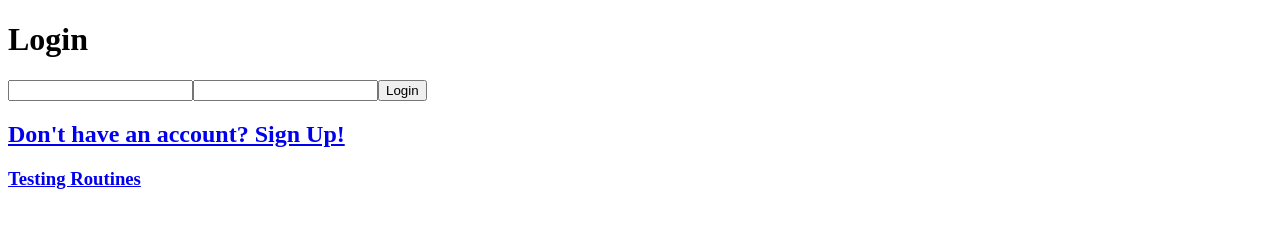
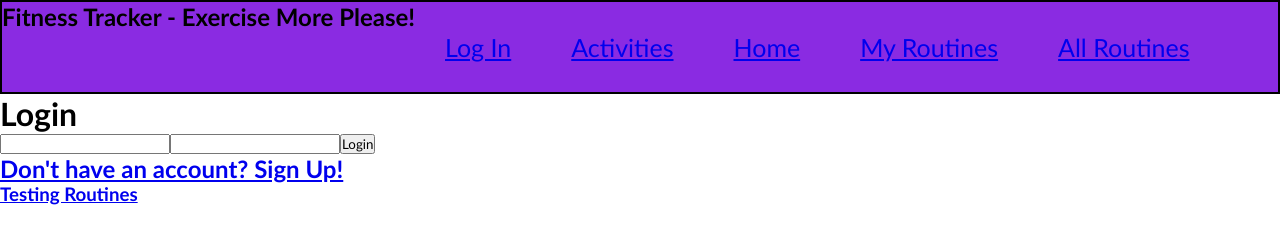
Before and after one commit to miadao/frontend_fitness, a React app: page / in a window 1280 px wide. Built offline with nearby package versions, Linux system fonts and the light colour scheme.

Commit message:
added Header component

```diff
--- a/public/styles.css
+++ b/public/styles.css
@@ -1,3 +1,41 @@
+*{
+    margin:0;
+    padding:0;
+    box-sizing: border-box;
+    font-family: 'Trebuchet MS', 'Lucida Sans Unicode', 'Lucida Grande', 'Lucida Sans', Arial, sans-serif;
+}
+
+.header {
+    background-color: blueviolet;
+    border: 2px solid;
+}
+
+.title {
+    display: flex;
+    flex-direction: row;
+    justify-content: flex-start;
+    float: left;
+}
+.links {
+    display: flex;
+    flex-direction: row;
+    justify-content: flex-start;
+}
+
+ul {
+    list-style: none;
+}
+li {
+    float: right;
+    margin: 30px;
+    font-size: 25px;;
+}
+
+.routines {
+    border: 1px solid;
+    margin: 2%;
+    font-size: 15px;
+}
 .activityDescription {
     padding-bottom: 10px;
 }
--- a/src/components/Header.js
+++ b/src/components/Header.js
@@ -0,0 +1,35 @@
+import { Link } from "react-router-dom"
+
+const Header = ({loginSuccess, setLoginSuccess}) => {
+    function logoutUser(){
+        localStorage.removeItem("token")
+        localStorage.removeItem("username")
+        setLoginSuccess(false)
+    }
+
+    return (
+        <div className="header">
+            <section className="title">
+                <h1> Fitness Tracker - Exercise More Please! </h1>
+            </section>
+
+            <section className="links">
+                <nav>
+                    <ul>
+                        <li> <Link to="/routines"> All Routines </Link></li>
+                        <li> <Link to="/myroutines"> My Routines </Link></li>
+                        <li> <Link to="/home"> Home </Link></li>
+                        <li> <Link to="/activities"> Activities </Link></li>
+                        <li>
+                            {loginSuccess ? <Link to="/login" onClick={(event) => logoutUser(event.target)} > Log Out </Link>
+                            :  <Link to="/login"> Log In </Link>}
+                        </li>
+                    </ul>
+                </nav>
+            </section>
+
+        </div>
+    )
+
+}
+export default Header;
--- a/src/components/Login.js
+++ b/src/components/Login.js
@@ -30,6 +30,7 @@ const Login = ({username, password, loginSuccess, setLoginSuccess}) => {
                 }
 
                 localStorage.setItem('token', result.token)
+                // localStorage.setItem('username', result.username)
                 return result
             }).catch(console.error)
     }
--- a/src/components/Register.js
+++ b/src/components/Register.js
@@ -86,11 +86,6 @@ const Register = () => {
                 </fieldset>
             </form>
 
-            <h1> <Link className="Log In" to="/login">Log In!</Link> </h1>
-            {/* h1 Link is for testing only so that we can re-direct ourselves without
-            creating new user each time
-             delete after we roll into production */}
-
         </div>
     )
 }
--- a/src/components/Routines.js
+++ b/src/components/Routines.js
@@ -31,14 +31,14 @@ const Routines = ({ username, token, loginSuccess}) => {
 
     return (
         <>
-            {loginSuccess ?
+            {/* {loginSuccess ?
             <h1> <Link to="/addroutines" > <button> Add Routines </button> </Link>
             <br></br>
             <Link to="/myroutines"> <button> My Routines </button> </Link>
             <br></br>
             <Link to="/login"> <button> Log Out </button></Link>
             </h1>
-            : null}
+            : null} */}
 
 
 
@@ -62,17 +62,18 @@ const Routines = ({ username, token, loginSuccess}) => {
 
                 return (
 
-                    <div className="routine" key={routine.id}>
+                    <div className="routines" key={routine.id}>
                         <h1>
                         ID: {routine.id}
                         Creator: {routine.creatorName}
                         Name: {routine.name}
                         isPublic: {routine.isPublic ? "True" : "False"}
                         Goal: {routine.goal}
-                        Activities:
-                                {routine.activities.map(activity => {
-                                    return (<div key={activity.routineActivityId}>{activity.name}</div>)
-                                })}
+                            <ul> Activities:
+                                    {routine.activities.map(activity => {
+                                        return (<div key={activity.routineActivityId}>{activity.name}</div>)
+                                    })}
+                            </ul>
                         </h1>
                         {loginSuccess && routine.creatorName === username ? <DeleteRoutines routineId={routine.id} token={token}/> : null}
                         {loginSuccess && routine.creatorName === username ? <EditRoutines/> : null}
--- a/src/components/index.js
+++ b/src/components/index.js
@@ -7,3 +7,4 @@ export { default as DeleteRoutines } from './DeleteRoutines';
 export { default as Home } from './Home';
 export { default as EditRoutines } from './EditRoutine';
 export { default as MyRoutines } from './MyRoutines';
+export { default as Header } from './Header';
--- a/src/index.js
+++ b/src/index.js
@@ -11,10 +11,9 @@ Login,
 Register,
 Routines,
 Home,
-EditRoutines,
-DeleteRoutines,
 AddRoutines,
-MyRoutines
+MyRoutines,
+Header
 } from './components';
 
 import { BASE_URL } from './api';
@@ -26,7 +25,7 @@ const App =()=> {
     const [password, setPassword] = useState('');
     const [ConfirmPassword, setConfirmPassword] = useState(false);
     const [token, setToken] = useState('');
-    const [routines, setRoutines] = useState([])
+
 
 
 
@@ -35,7 +34,7 @@ const App =()=> {
             setToken(localStorage.getItem("token"))
             setLoginSuccess(true)
         }
-    }, [loginSuccess, token])
+    }, [loginSuccess])
 
     // useEffect (() => {
     //     if (localStorage.clear("token")){
@@ -48,6 +47,11 @@ const App =()=> {
 
         <Router>
             <div>
+                <Header
+                    loginSuccess={loginSuccess}
+                    setLoginSuccess={setLoginSuccess}
+                />
+
                 <Switch>
                     <Route exact path= "/home">
                         <Home
@@ -89,9 +93,8 @@ const App =()=> {
                         <Routines
                             token={token}
                             loginSuccess={loginSuccess}
-                            setLoginSuccess={setLoginSuccess}
                             username={username}
-                            setUsername={setUsername}
+
                         />
                     </Route>
 
```
